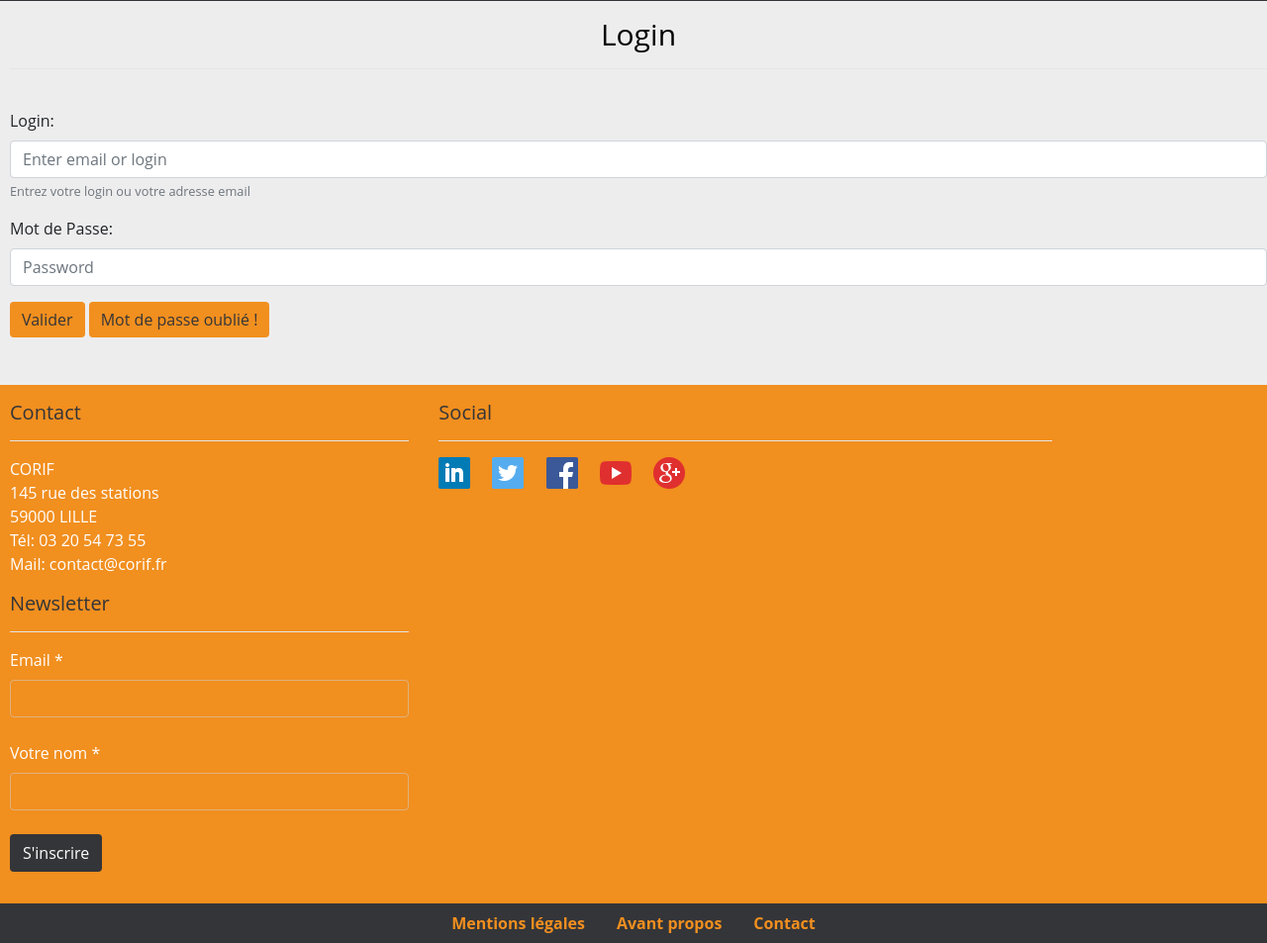
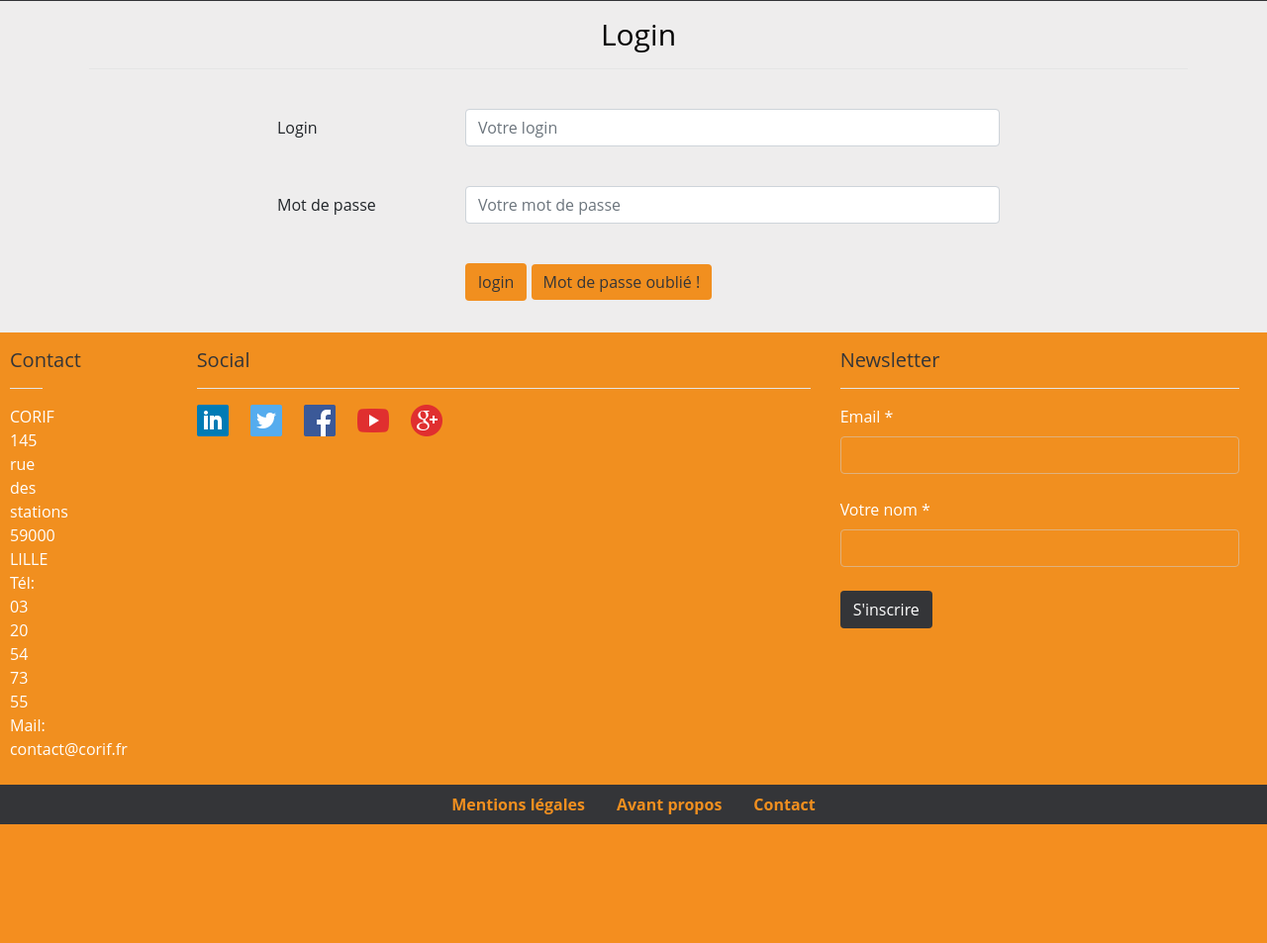
Before and after one commit to Hchampagne/web, a PHP site: page /web/connexion/login in a window 1280 px wide. Shown: the part 300-1253 px from the top of the page at 99% size. After the commit the page ends 1133 px from the top, so only its background shows below. Run offline with PHP 8.4, Linux system fonts and the light colour scheme; some libraries are stand-ins or nearby versions.

Commit message:
boostrap sur login et resetmdp

```diff
--- a/application/views/connexion/login.php
+++ b/application/views/connexion/login.php
@@ -1,10 +1,40 @@
+<div class="container">
+  <div>
     <div id="titre">
       <h1> Login</h1>
       <hr>
     </div><br>
-  <form action="" name="login" role="form" class="" method="post" id="mc_signup_form" accept-charset="utf-8">
+    <!--<form action="" name="login" role="form" class="" method="post" id="mc_signup_form" accept-charset="utf-8"> -->
+    <?= form_open('connexion/login', 'id="form_inscription"'); ?>
 
-  <div class="form-group">
+    <div class="form-group row justify-content-md-center">
+      <label for="login" class="col-sm-2 col-form-label">Login</label>
+      <div class="col-sm-6">
+        <input type="text" name="login" id="log_login" class="form-control" value="<?php echo set_value('login') ?>" placeholder="Votre login">
+        <span id=alertLogin>&nbsp<?= form_error('login', '<span>', '</span>') ?></span>
+      </div>
+    </div>
+
+    <div class="form-group row justify-content-md-center">
+      <label for="password" class="col-sm-2 col-form-label">Mot de passe</label>
+      <div class="col-sm-6">
+        <input name="password" type="password" class="form-control" id="log_mdp" value="<?php echo set_value('mdp') ?>" placeholder="Votre mot de passe">
+        <span id="alertMdp">&nbsp<?= form_error('mdp', '<span>', '</span>') ?></span>
+      </div>
+    </div>
+
+    <div class="form-group row justify-content-md-center">
+      <div class="col-sm-2 col-form-label">
+      </div>
+      <div class="col-sm-6">
+        <input type="submit" id="login_submit" value="login" class="btn">
+        <a href=<?= site_url("connexion/reset") ?>>
+        <button type="button" class="btn btn-primary" id="reset" value="connexion" style="border: none">Mot de passe oublié !</button>
+      </div>
+    </div>
+
+
+    <!--<div class="form-group">
       <label for="exampleInputLogin">Login:</label>
       <input type="text" class="form-control" id="exampleInputEmail1" aria-describedby="emailHelp" placeholder="Enter email or login" name="login" required>
       <small id="emailHelp" class="form-text text-muted">Entrez votre login ou votre adresse email</small>
@@ -15,8 +45,11 @@
     </div>
     <div style="margin-bottom:2rem; ">
       <button type="submit" class="btn btn-primary" id="valide" value="connexion" style="border: none">Valider</button>
-  <a href=<?= site_url("connexion/reset") ?> style="" >
+      <a href=<?= site_url("connexion/reset") ?> style="">
         <button type="button" class="btn btn-primary" id="reset" value="connexion" style="border: none">Mot de passe oublié !</button>
       </a>
+    </div> -->
+
+    </form>
   </div>
-</form>
+</div>
--- a/application/views/footer.php
+++ b/application/views/footer.php
@@ -1,7 +1,6 @@
 <footer>
 
     <div class="row" id="hp">
-
         <div class='col-12 col-md-4' id="contact">
             <h5 style="color:#343538">Contact</h5>
             <hr>
@@ -84,7 +83,7 @@
 
         </div>
     </div>
-    </div> <!-- fin row-hp -->
+    </div>
 
     <div class="" id="bp">
         <ul class="nav justify-content-center">
--- a/assets/JS/ctrl_inscription.js
+++ b/assets/JS/ctrl_inscription.js
@@ -7,8 +7,8 @@
 //REGEX
 var regNom = /^[A-Z][a-zéèçàäëï]+([\s-][A-Z][a-zéèçàäëï]+)*$/;
 var regPrenom = /^[A-Z][a-zéèçàäëï]+([\s-][A-Z][a-zéèçàäëï]+)*$/;
-var regOrganisme = /^[A-Z][a-zéèçàäëï]+([\s-][A-Z][a-zéèçàäëï]+)*$/;
-var regLogin = /^[A-Z][a-zéèçàäëï]+([\s-][A-Z][a-zéèçàäëï]+)*$/;
+var regOrganisme = /^[A-Za-zéèçàäëï]+([\s-][A-Za-zéèçàäëï]+)*$/;
+var regLogin = /^[0-9A-Za-zéèçàäëï]+([\s-][0-9A-Za-zéèçàäëï]+)*$/;
 var regMail = /^[^\W][a-zA-Z0-9_]+(\.[a-zA-Z0-9_]+)*\@[a-zA-Z0-9_]+(\.[a-zA-Z0-9_]+)*\.[a-zA-Z]{2,4}$/;
 var regMdp = /^(?=.{8,}$)(?=.*[a-z])(?=.*[A-Z])(?=.*[0-9])(?=.*\W).*$/;
 
@@ -111,4 +111,25 @@
     });
 });
 
+//controle doublons login (ajax)
+$('#ins_login').change(function () {
+    $.post({
+        url: "./../Ajax/doublon",
+        data:
+        {
+            verifRef: $("#ins_login").val(),
+            verifChamps: "login",
+            verifTable: "adherent",
+        },
+        success: function (data) {
+            if (data == 1) {
+                $("#alertLogin").text("dèjà utilisée");
+            } else {
+                 $("#alertLogin").html('&nbsp');
+             }
+        }
+    });
 });
+
+
+});
```
Also changed, not shown: application/controllers/Connexion.php (+5 -3 lines), application/views/connexion/reset.php (+32 -4 lines), application/views/modal/insertion_conf.php (added, +23 -0 lines). Lines whose indentation alone changed are shown as unchanged.
